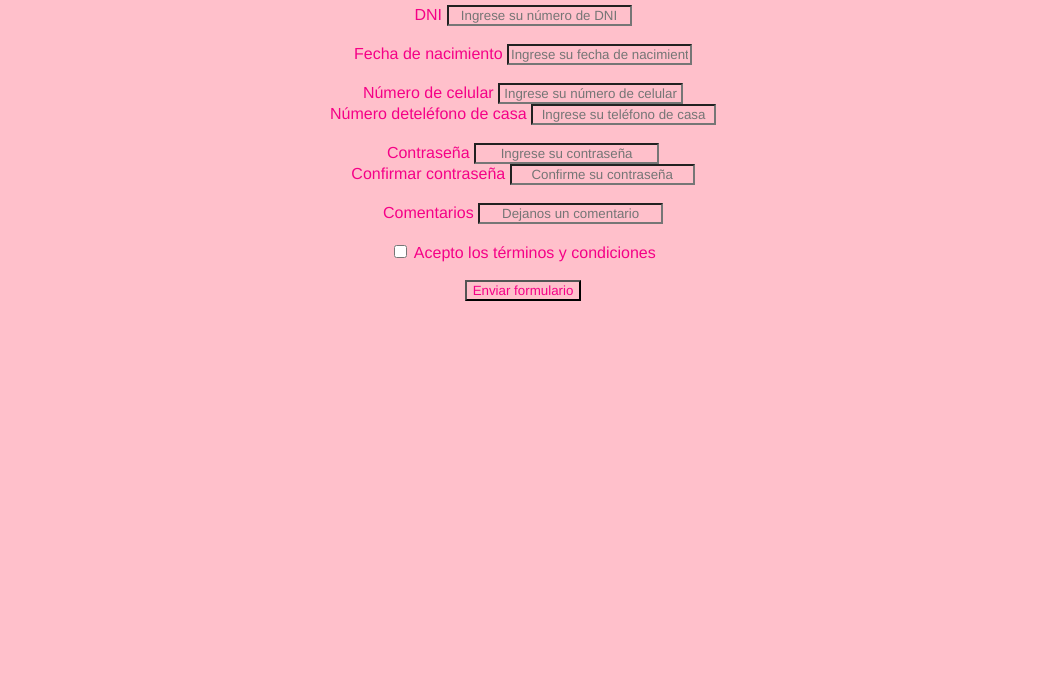
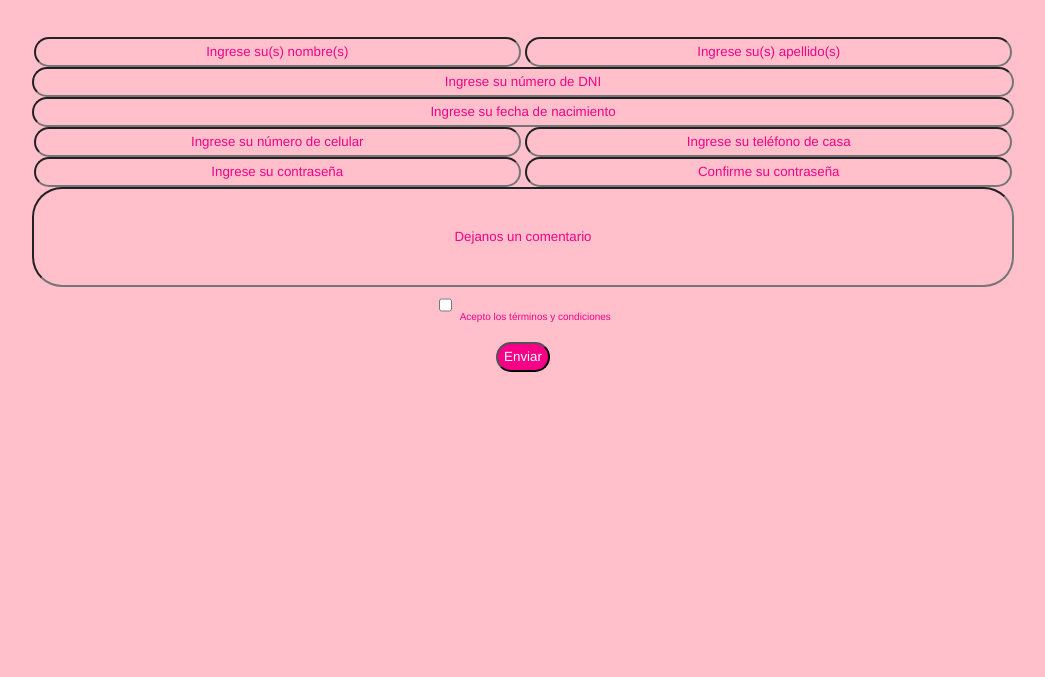
Before and after one commit to Arybv/leccion-26-e-g---ARMEMOS-UN-REGEX, a plain HTML site: page index.html in a window 1280 px wide. Shown: the part 123-800 px from the top of the page, without its empty margins (117-1162 px from the left). Drawn offline with Linux system fonts and the light colour scheme.

Commit message:
estilizando formulario

```diff
--- a/assets/css/main.css
+++ b/assets/css/main.css
@@ -1,7 +1,59 @@
 *{
-  text-align: justify;
+  box-sizing: border-box;
   color: #F50087;
   background-color: #FFC0CB;
   font-family: "helvetica";
+  text-decoration: none;
   text-align: center;
 }
+body{
+  margin: 0;
+  padding: 50px;
+}
+div{
+  margin: 14px;
+  padding: 30px;
+}
+.input-namelast{
+  width: 44.6%;
+}
+.input-dni{
+  width: 90%;
+}
+.input-dni{
+  width: 90%;
+}
+.input-date{
+  width: 90%;
+}
+.input-phone{
+  width: 44.6%;
+}
+.input-pass{
+  width: 44.6%;
+}
+.input-comments{
+  width: 90%;
+  height: 100px;
+}
+.check{
+  width: auto;
+}
+span{
+  font-size: 10px;
+  width: auto;
+}
+.ingresar{
+  background-color: #F50087;
+  color: #fff;
+  width: auto;
+}
+form input{
+  width: 300px;
+  height: 30px;
+  border-radius: 30px;
+}
+
+::-webkit-input-placeholder{
+  color: #F50087;
+}
--- a/index.html
+++ b/index.html
@@ -8,50 +8,22 @@
     <link rel="stylesheet" href="assets/css/main.css">
   </head>
   <body>
-    <div class="">
+    <h1>Complete el formulario de registro</h1>
       <form action="">
-        <div>
-          <h2>Complete el formulario</h2>
-          <div>
-            <label for="regex-name">Nombre</label>
-            <input type="text" placeholder="Ingrese sus nombres" pattern="[A-Z][a-z]+">
-            <br>
-            <label for="regex-last">Apellido</label>
-            <input type="text" placeholder="Ingrese sus apellidos" pattern="[A-Z][a-z]+">
-          </div><br>
-          <div>
-            <label for="regex-identifier">DNI</label>
-            <input type="text" placeholder="Ingrese su número de DNI" pattern="[0-9]{8}" >
-          </div><br>
-          <div>
-            <label for="regex-birthdate">Fecha de nacimiento</label>
-            <input type="text" placeholder="Ingrese su fecha de nacimiento" pattern="^(0?[1-9]|[12][0-9]|3[01])[\/\-](0?[1-9]|1[012])[\/\-]\d{4}$">
-          </div>
-          <div><br>
-            <label for="regex-cell-phone">Número de celular</label>
-            <input type="text" placeholder="Ingrese su número de celular" pattern="[0-9]{9}">
-            <br>
-            <label for="regex-phone-house">Número deteléfono de casa</label>
-            <input type="text" placeholder="Ingrese su teléfono de casa" pattern="[0-9]{3}[|-][0-9]{4}">
-          </div>
-          <div><br>
-            <label for="regex-password">Contraseña</label>
-            <input type="text"placeholder="Ingrese su contraseña" pattern="^(?=.*\d)(?=.*[\u0021-\u002b\u003c-\u0040])(?=.*[A-Z])(?=.*[a-z])\S{8,16}$">
-            <br>
-            <label for="regex-confirm-password">Confirmar contraseña</label>
-            <input type="text"  placeholder="Confirme su contraseña" pattern="^(?=.*\d)(?=.*[\u0021-\u002b\u003c-\u0040])(?=.*[A-Z])(?=.*[a-z])\S{8,16}$">
-          </div>
-          <div><br>
-            <label for="regex-comments">Comentarios</label>
-            <input type="text" placeholder="Dejanos un comentario">
-          </div><br>
-          <div>
-            <input type="checkbox" >
-            <span>Acepto los términos y condiciones</span>
-          </div><br>
-          <button type="text" name="button">Enviar formulario</button>
+        <div class="contenedor-campo">
+          <input type="text" class="input-namelast" placeholder="Ingrese su(s) nombre(s)" pattern="[A-Z][a-záéíóúñÁÉÍÓÚÑ-']+" title="Coloque la inicial de su nombre en mayúscula" required>
+          <input type="text" class="input-namelast" placeholder="Ingrese su(s) apellido(s)" pattern="[A-Z][a-záéíóúñÁÉÍÓÚÑ-']+" title="Coloque la inicial de su apellido en mayúscula" required><br>
+          <input type="text" class="input-dni"      placeholder="Ingrese su número de DNI" pattern="[0-9]{8}" title="Coloque los 8 dígitos de su DNI" required><br>
+          <input type="text" class="input-date"     placeholder="Ingrese su fecha de nacimiento" pattern="^(0?[1-9]|[12][0-9]|3[01])[\/\-](0?[1-9]|1[012])[\/\-]\d{4}$" title="Coloque su fecha de nacimiento separado con -,.,/"><br>
+          <input type="text" class="input-phone"    placeholder="Ingrese su número de celular" pattern="[0-9]{9}" title="Ingrese los 9 dígitos de su celular" required>
+          <input type="text" class="input-phone"    placeholder="Ingrese su teléfono de casa" pattern="[0-9]{7}" title="Ingrese los 7 dígitos de su teléfono de casa" required><br>
+          <input type="password" class="input-pass" placeholder="Ingrese su contraseña" title="Ingrese una contraseña entre 8 y 16 caracteres">
+          <input type="password" class="input-pass" placeholder="Confirme su contraseña" title="Vuelva a ingresa su misma contraseña"><br>
+          <input type="text" class="input-comments" placeholder="Dejanos un comentario" title="Podrá ingresar un comentario de solo 500 caractes como máximo." required><br>
+          <input type="checkbox"class="check" required>
+            <span>Acepto los términos y condiciones</span><br><br>
+          <input type="submit" class="ingresar" value="Enviar">
         </div>
-      </form>
-    </div>
+    </form>
   </body>
 </html>
```
